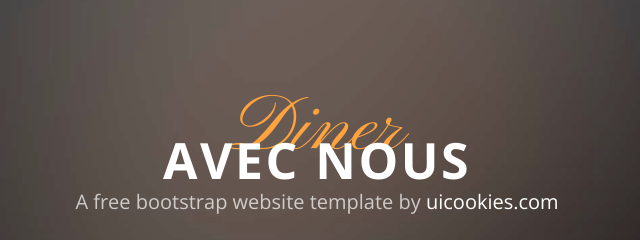
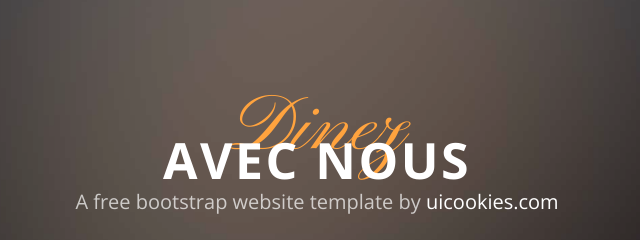
Before and after one commit to YvanCitron/site_resto, a website: page resto/index.html in a window 1280 px wide. Both pictures are taken after a click on the link "BIENVENU !". Shown: the part 230-470 px from the top of the page, 323-963 px from the left. Drawn offline with nearby package versions, Linux system fonts and the light colour scheme; files that its build step writes are made by us from their sources; files whose address does not match are found by name.

Commit message:
orthographe

```diff
--- a/resto/index.html
+++ b/resto/index.html
@@ -65,7 +65,7 @@
             <div class="row">
               <div class="col-md-8 col-md-offset-2">
                 <div class="probootstrap-slider-text text-center probootstrap-animate probootstrap-heading">
-                  <h1 class="primary-heading">Diner</h1>
+                  <h1 class="primary-heading">Dinez</h1>
                   <h3 class="secondary-heading">Avec nous</h3>
                   <p class="sub-heading">A free bootstrap website template by <a href="https://uicookies.com">uicookies.com</a></p>
                 </div>
```
